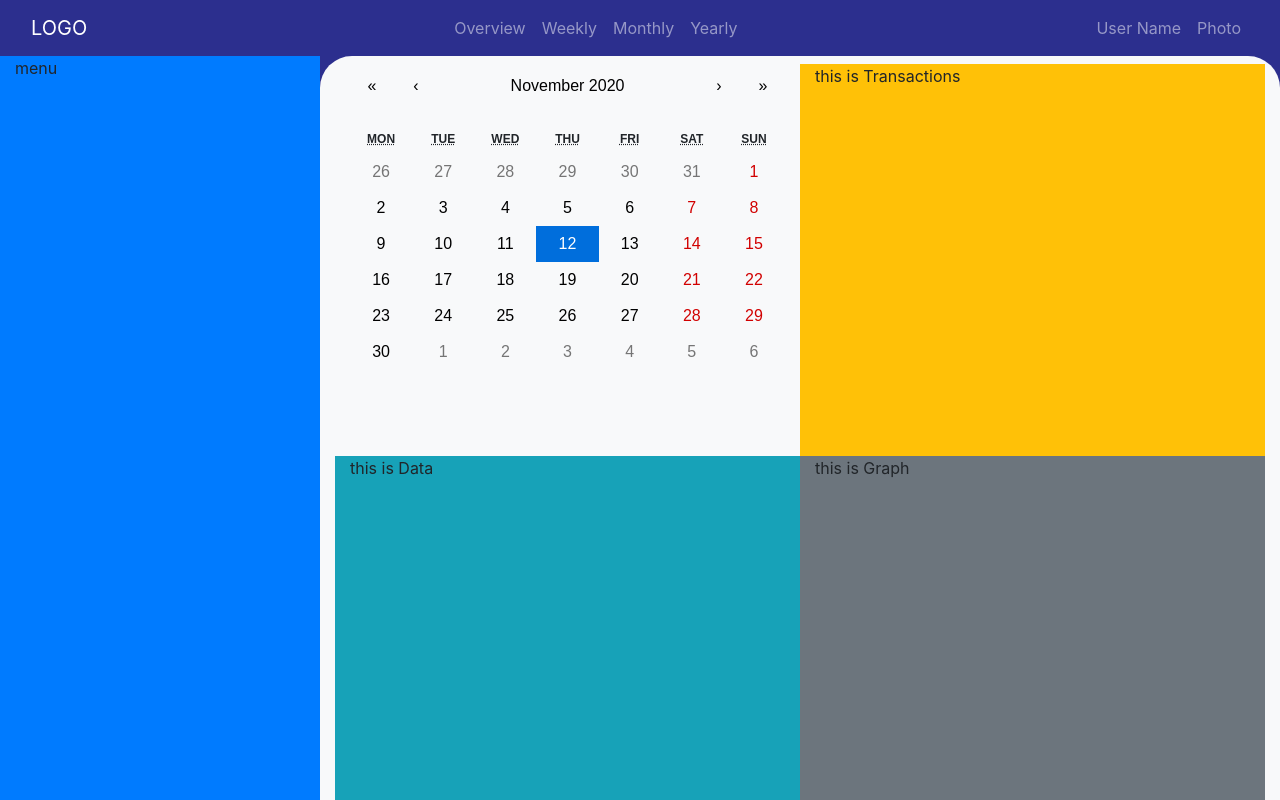
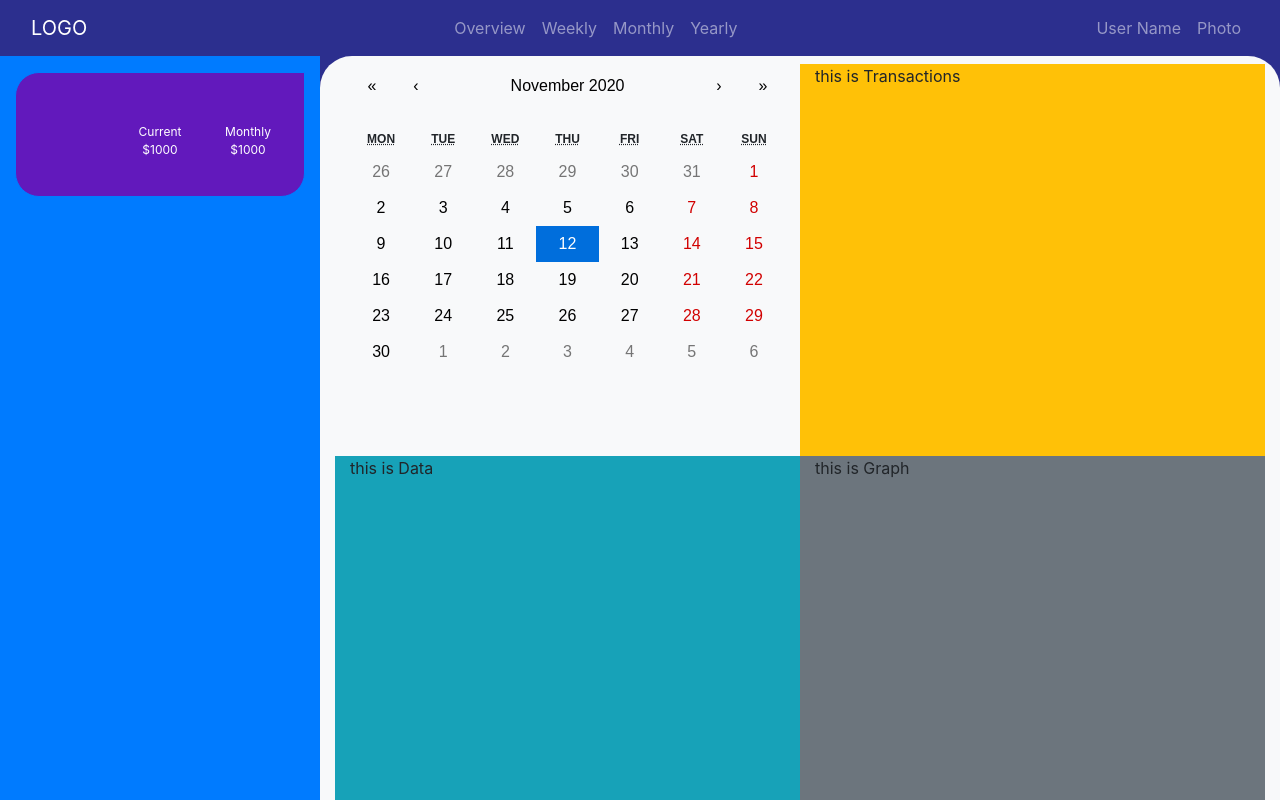
Before and after one commit to FinleyZ/my-account-book, a React (Create React App) app: page / in a window 1280 px wide. Built offline with nearby package versions, Linux system fonts and the light colour scheme.

Commit message:
little refactoring

```diff
--- a/src/Custom.scss
+++ b/src/Custom.scss
@@ -1,6 +1,7 @@
 
 $theme-colors: (
-  "dark": #2C2F8E,
+	"dark": #2C2F8E,
+	"spending": #6219BC,
 );
 
 $sizes:(
--- a/src/components/ControlComponent/AddSpending/AddSpending.js
+++ b/src/components/ControlComponent/AddSpending/AddSpending.js
@@ -1,5 +1,4 @@
 import React, {useState} from 'react';
-
 import { Container, Row, Col, Modal, InputGroup, FormControl}from 'react-bootstrap'
 import Button from 'react-bootstrap/Button'
 import 'bootstrap/dist/css/bootstrap.min.css'
@@ -56,7 +55,8 @@ const AddSpending = (props) => {
     return(
         <>
             <Button
-                className="mt-3 mb-3"
+                className="mt-3 mb-3 w-100 bg-spending"
+
                 variant={props.btnColor}
                 style={{
                     borderRadius: "1.5rem 0 1.5rem 1.5rem",
--- a/src/containers/MyAccountBook/MyAccountBook.js
+++ b/src/containers/MyAccountBook/MyAccountBook.js
@@ -1,5 +1,6 @@
 import React from 'react'
 import {Container, Row, Col} from 'react-bootstrap'
+import AddSpending from '../../components/ControlComponent/AddSpending/AddSpending'
 import DataDisplay from '../../components/DataDisplay/DataDisplay'
 import Navigation from '../../components/Navbar/Navbar'
 const MyAccountBook = () =>{
@@ -10,7 +11,7 @@ const MyAccountBook = () =>{
 			<Navigation/>
 			<Row className="h-100">
 				<Col className="bg-primary" lg="3" style={{minHeight: "500px"}}>
-				menu
+				<AddSpending></AddSpending>
 				</Col>
 
 				<Col className="bg-light" lg="9" style={{borderRadius: "2rem 2rem 0 0"} }>
```
